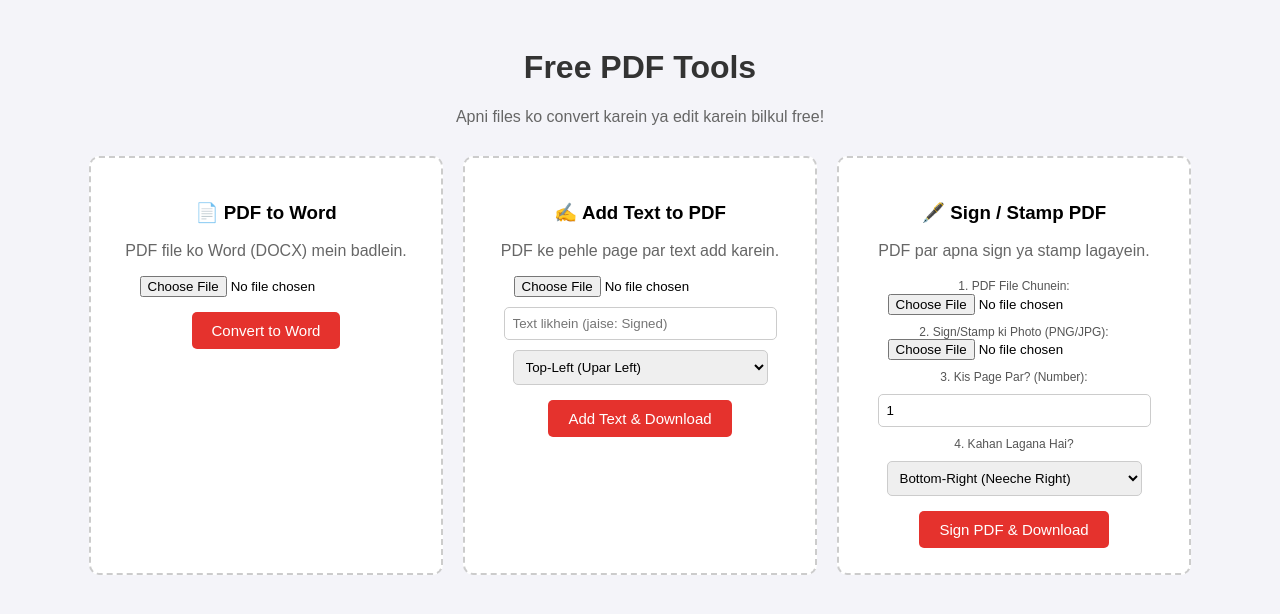
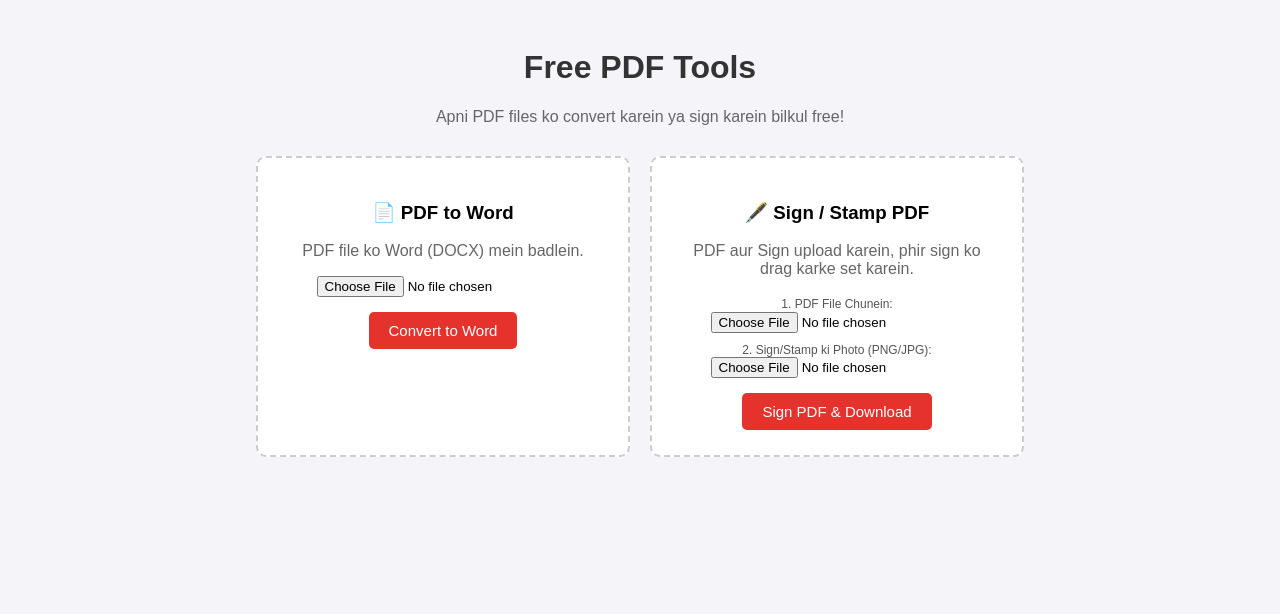
Before and after one commit to tahaqureshicongo-dev/pdf-converter, a Flask app: page / in a window 1280 px wide. Shown: the top 614 px of the page. Run offline with Flask 3, Linux system fonts and the light colour scheme.

Commit message:
Removed Add Text feature

```diff
--- a/app.py
+++ b/app.py
@@ -3,7 +3,6 @@ import os
 from pdf2docx import Converter
 from werkzeug.utils import secure_filename
 import fitz  # PyMuPDF
-from docx2pdf import convert as docx_to_pdf
 
 app = Flask(__name__)
 UPLOAD_FOLDER = 'uploads'
@@ -20,14 +19,10 @@ def convert():
     if 'file' not in request.files:
         return jsonify({'success': False, 'error': 'No file uploaded'})
     file = request.files['file']
-    if file.filename == '':
-        return jsonify({'success': False, 'error': 'No file selected'})
-
     if file and file.filename.endswith('.pdf'):
         filename = secure_filename(file.filename)
         pdf_path = os.path.join(app.config['UPLOAD_FOLDER'], filename)
         file.save(pdf_path)
-
         docx_path = pdf_path.replace('.pdf', '.docx')
         cv = Converter(pdf_path)
         cv.convert(docx_path)
@@ -35,53 +30,18 @@ def convert():
         return jsonify({'success': True, 'download_file': os.path.basename(docx_path)})
     return jsonify({'success': False, 'error': 'Only PDF files allowed'})
 
-# Feature 2: PDF par Text/Sign Add Karein
-@app.route('/edit-pdf', methods=['POST'])
-def edit_pdf():
-    if 'file' not in request.files:
-        return jsonify({'success': False, 'error': 'No file uploaded'})
-
-    file = request.files['file']
-    text_to_add = request.form.get('text_to_add', '')
-    position = request.form.get('position', 'top-left')
-
-    if file and file.filename.endswith('.pdf'):
-        filename = secure_filename(file.filename)
-        pdf_path = os.path.join(app.config['UPLOAD_FOLDER'], filename)
-        file.save(pdf_path)
-
-        doc = fitz.open(pdf_path)
-        page = doc[0]
-
-        if position == 'top-left':
-            x, y = 50, 50
-        elif position == 'top-right':
-            x, y = 400, 50
-        elif position == 'center':
-            x, y = 250, 400
-        elif position == 'bottom-left':
-            x, y = 50, 750
-        else:
-            x, y = 50, 50
-
-        page.insert_text((x, y), text_to_add, fontsize=14, color=(1, 0, 0))
-
-        edited_path = pdf_path.replace('.pdf', '_edited.pdf')
-        doc.save(edited_path)
-        doc.close()
-        return jsonify({'success': True, 'download_file': os.path.basename(edited_path)})
-    return jsonify({'success': False, 'error': 'Only PDF files allowed'})
-
-# Feature 3: PDF par Sign/Stamp Lagayein (NAYA FEATURE)
-@app.route('/sign-pdf', methods=['POST'])
-def sign_pdf():
+# Feature 2: Drag & Drop Sign PDF
+@app.route('/sign-pdf-drag', methods=['POST'])
+def sign_pdf_drag():
     if 'pdf_file' not in request.files or 'sign_image' not in request.files:
         return jsonify({'success': False, 'error': 'PDF aur Signature dono upload karein'})
 
     pdf_file = request.files['pdf_file']
     sign_image = request.files['sign_image']
-    page_num = int(request.form.get('page_num', 1)) - 1 # User 1 se start karta hai, Python 0 se
-    position = request.form.get('position', 'bottom-right')
+
+    x_percent = float(request.form.get('x_percent', 50))
+    y_percent = float(request.form.get('y_percent', 50))
+    width_percent = float(request.form.get('width_percent', 20))
 
     if pdf_file.filename.endswith('.pdf') and sign_image.filename.endswith(('.png', '.jpg', '.jpeg')):
         pdf_filename = secure_filename(pdf_file.filename)
@@ -94,27 +54,17 @@ def sign_pdf():
         sign_image.save(sign_path)
 
         doc = fitz.open(pdf_path)
-
-        # Check karein ki page number valid hai ya nahi
-        if page_num >= len(doc):
-            page_num = len(doc) - 1
-
-        page = doc[page_num]
+        page = doc[0]
         page_width = page.rect.width
         page_height = page.rect.height
 
-        # Position ke hisaab se image ka size aur jagah set karein
-        img_width, img_height = 150, 80 # Signature ka size
+        img_width = (width_percent / 100) * page_width
+        img_height = img_width * 0.4
 
-        if position == 'bottom-right':
-            rect = fitz.Rect(page_width - img_width - 20, page_height - img_height - 20, page_width - 20, page_height - 20)
-        elif position == 'bottom-left':
-            rect = fitz.Rect(20, page_height - img_height - 20, img_width + 20, page_height - 20)
-        elif position == 'top-right':
-            rect = fitz.Rect(page_width - img_width - 20, 20, page_width - 20, img_height + 20)
-        else: # center
-            rect = fitz.Rect((page_width - img_width)/2, (page_height - img_height)/2, (page_width + img_width)/2, (page_height + img_height)/2)
+        x = (x_percent / 100) * page_width - (img_width / 2)
+        y = (y_percent / 100) * page_height - (img_height / 2)
 
+        rect = fitz.Rect(x, y, x + img_width, y + img_height)
         page.insert_image(rect, filename=sign_path)
 
         signed_path = pdf_path.replace('.pdf', '_signed.pdf')
@@ -123,9 +73,8 @@ def sign_pdf():
 
         return jsonify({'success': True, 'download_file': os.path.basename(signed_path)})
 
-    return jsonify({'success': False, 'error': 'PDF aur Image (PNG/JPG) format check karein'})
+    return jsonify({'success': False, 'error': 'File format check karein'})
 
-# Download Route
 @app.route('/download/<filename>')
 def download_file(filename):
     file_path = os.path.join(app.config['UPLOAD_FOLDER'], filename)
--- a/templates/index.html
+++ b/templates/index.html
@@ -3,36 +3,38 @@
 <head>
     <meta charset="UTF-8">
     <meta name="viewport" content="width=device-width, initial-scale=1.0">
-    <title>PDF Tools - Free</title>
+    <title>Free PDF Tools</title>
     <style>
         body { font-family: Arial, sans-serif; background: #f4f4f9; text-align: center; padding: 20px; }
         h1 { color: #333; font-size: 32px; }
         p { color: #666; }
         .container { display: flex; flex-wrap: wrap; justify-content: center; gap: 20px; margin-top: 30px; }
-        .card {
-            background: white; border: 2px dashed #ccc; border-radius: 10px;
-            padding: 25px; width: 300px; text-align: center;
-        }
+        .card { background: white; border: 2px dashed #ccc; border-radius: 10px; padding: 25px; width: 320px; text-align: center; }
         .card:hover { border-color: #e5322d; }
-        button {
-            background: #e5322d; color: white; border: none; padding: 10px 20px;
-            font-size: 15px; border-radius: 5px; cursor: pointer; margin-top: 15px;
-        }
+        button { background: #e5322d; color: white; border: none; padding: 10px 20px; font-size: 15px; border-radius: 5px; cursor: pointer; margin-top: 15px; }
         button:hover { background: #c02722; }
         button:disabled { background: #999; cursor: not-allowed; }
-        .btn-download {
-            background: #28a745 !important; text-decoration: none; display: inline-block;
-            color: white; padding: 10px 20px; border-radius: 5px; margin-top: 15px;
-        }
+        .btn-download { background: #28a745 !important; text-decoration: none; display: inline-block; color: white; padding: 10px 20px; border-radius: 5px; margin-top: 15px; }
         .btn-download:hover { background: #218838 !important; }
         input[type="text"], input[type="number"], select { padding: 8px; width: 85%; margin-top: 10px; border: 1px solid #ccc; border-radius: 5px; }
         .loading { color: #e5322d; font-weight: bold; margin-top: 15px; display: none; }
         .success-box { display: none; margin-top: 15px; }
+
+        /* Drag & Drop Area Styling */
+        #drag-area {
+            width: 100%; height: 300px; background: #fff; border: 2px solid #333;
+            margin-top: 15px; position: relative; overflow: hidden;
+            display: none;
+        }
+        #drag-area img {
+            position: absolute; cursor: move; width: 100px;
+            border: 1px dashed red;
+        }
     </style>
 </head>
 <body>
     <h1>Free PDF Tools</h1>
-    <p>Apni files ko convert karein ya edit karein bilkul free!</p>
+    <p>Apni PDF files ko convert karein ya sign karein bilkul free!</p>
 
     <div class="container">
         <!-- Feature 1: PDF to Word -->
@@ -50,52 +52,22 @@
             </form>
         </div>
 
-        <!-- Feature 2: Add Text to PDF -->
-        <div class="card">
-            <h3>✍️ Add Text to PDF</h3>
-            <p>PDF ke pehle page par text add karein.</p>
-            <form id="form2" onsubmit="handleConvert(event, 'form2', '/edit-pdf', 'loading2', 'success2', 'btn2')">
-                <input type="file" name="file" accept=".pdf" required>
-                <br>
-                <input type="text" name="text_to_add" placeholder="Text likhein (jaise: Signed)" required>
-                <br>
-                <select name="position">
-                    <option value="top-left">Top-Left (Upar Left)</option>
-                    <option value="top-right">Top-Right (Upar Right)</option>
-                    <option value="center">Center (Beech Mein)</option>
-                    <option value="bottom-left">Bottom-Left (Neeche Left)</option>
-                </select>
-                <br>
-                <button id="btn2" type="submit">Add Text & Download</button>
-                <p id="loading2" class="loading">Processing... Please wait</p>
-                <div id="success2" class="success-box">
-                    <a id="link2" href="#" class="btn-download">⬇️ Download PDF</a>
-                </div>
-            </form>
-        </div>
-
-        <!-- Feature 3: Sign/Stamp PDF (NAYA FEATURE) -->
+        <!-- Feature 2: Drag & Drop Sign PDF -->
         <div class="card">
             <h3>🖋️ Sign / Stamp PDF</h3>
-            <p>PDF par apna sign ya stamp lagayein.</p>
-            <form id="form3" onsubmit="handleConvert(event, 'form3', '/sign-pdf', 'loading3', 'success3', 'btn3')">
+            <p>PDF aur Sign upload karein, phir sign ko drag karke set karein.</p>
+            <form id="form3" onsubmit="handleDragSubmit(event)">
                 <label style="font-size:12px; color:#555;">1. PDF File Chunein:</label>
-                <input type="file" name="pdf_file" accept=".pdf" required>
+                <input type="file" id="pdfFile" accept=".pdf" required>
                 <br>
                 <label style="font-size:12px; color:#555; display:block; margin-top:10px;">2. Sign/Stamp ki Photo (PNG/JPG):</label>
-                <input type="file" name="sign_image" accept="image/png, image/jpeg" required>
-                <br>
-                <label style="font-size:12px; color:#555; display:block; margin-top:10px;">3. Kis Page Par? (Number):</label>
-                <input type="number" name="page_num" value="1" min="1" required>
-                <br>
-                <label style="font-size:12px; color:#555; display:block; margin-top:10px;">4. Kahan Lagana Hai?</label>
-                <select name="position">
-                    <option value="bottom-right">Bottom-Right (Neeche Right)</option>
-                    <option value="bottom-left">Bottom-Left (Neeche Left)</option>
-                    <option value="top-right">Top-Right (Upar Right)</option>
-                    <option value="center">Center (Beech Mein)</option>
-                </select>
-                <br>
+                <input type="file" id="signFile" accept="image/png, image/jpeg" required onchange="previewSign(event)">
+
+                <!-- Yahan sign drag karega -->
+                <div id="drag-area">
+                    <img id="drag-sign" src="" alt="Sign" draggable="true">
+                </div>
+
                 <button id="btn3" type="submit">Sign PDF & Download</button>
                 <p id="loading3" class="loading">Sign lag raha hai... Please wait</p>
                 <div id="success3" class="success-box">
@@ -108,36 +80,98 @@
     <script>
         async function handleConvert(event, formId, endpoint, loadingId, successId, btnId) {
             event.preventDefault();
-
             var form = document.getElementById(formId);
             var formData = new FormData(form);
             var loading = document.getElementById(loadingId);
             var successBox = document.getElementById(successId);
             var btn = document.getElementById(btnId);
+            loading.style.display = 'block';
+            successBox.style.display = 'none';
+            btn.disabled = true;
+            try {
+                var response = await fetch(endpoint, { method: 'POST', body: formData });
+                var data = await response.json();
+                if (data.success) {
+                    loading.style.display = 'none';
+                    successBox.style.display = 'block';
+                    document.getElementById(successId.replace('success', 'link')).href = '/download/' + data.download_file;
+                } else { alert('Error: ' + data.error); loading.style.display = 'none'; btn.disabled = false; }
+            } catch (error) { alert('Error!'); loading.style.display = 'none'; btn.disabled = false; }
+        }
+
+        // Drag & Drop Logic
+        var dragArea = document.getElementById('drag-area');
+        var dragSign = document.getElementById('drag-sign');
+        var offsetX = 0, offsetY = 0, isDragging = false;
+
+        function previewSign(event) {
+            var file = event.target.files[0];
+            if (file) {
+                var reader = new FileReader();
+                reader.onload = function(e) {
+                    dragSign.src = e.target.result;
+                    dragArea.style.display = 'block';
+                    dragSign.style.left = '50%';
+                    dragSign.style.top = '50%';
+                };
+                reader.readAsDataURL(file);
+            }
+        }
+
+        dragSign.addEventListener('mousedown', function(e) {
+            isDragging = true;
+            offsetX = e.clientX - dragSign.getBoundingClientRect().left;
+            offsetY = e.clientY - dragSign.getBoundingClientRect().top;
+        });
+
+        document.addEventListener('mousemove', function(e) {
+            if (isDragging) {
+                var x = e.clientX - dragArea.getBoundingClientRect().left - offsetX;
+                var y = e.clientY - dragArea.getBoundingClientRect().top - offsetY;
+                dragSign.style.left = x + 'px';
+                dragSign.style.top = y + 'px';
+            }
+        });
+
+        document.addEventListener('mouseup', function() { isDragging = false; });
+
+        async function handleDragSubmit(event) {
+            event.preventDefault();
+            var pdfFile = document.getElementById('pdfFile').files[0];
+            var signFile = document.getElementById('signFile').files[0];
+            if (!pdfFile || !signFile) { alert('Dono files select karein'); return; }
+
+            var dragAreaRect = dragArea.getBoundingClientRect();
+            var signRect = dragSign.getBoundingClientRect();
+
+            var x_percent = ((signRect.left + signRect.width/2) - dragAreaRect.left) / dragAreaRect.width * 100;
+            var y_percent = ((signRect.top + signRect.height/2) - dragAreaRect.top) / dragAreaRect.height * 100;
+            var width_percent = (signRect.width / dragAreaRect.width) * 100;
+
+            var formData = new FormData();
+            formData.append('pdf_file', pdfFile);
+            formData.append('sign_image', signFile);
+            formData.append('x_percent', x_percent);
+            formData.append('y_percent', y_percent);
+            formData.append('width_percent', width_percent);
+
+            var btn = document.getElementById('btn3');
+            var loading = document.getElementById('loading3');
+            var successBox = document.getElementById('success3');
 
             loading.style.display = 'block';
             successBox.style.display = 'none';
             btn.disabled = true;
 
             try {
-                var response = await fetch(endpoint, { method: 'POST', body: formData });
+                var response = await fetch('/sign-pdf-drag', { method: 'POST', body: formData });
                 var data = await response.json();
-
                 if (data.success) {
                     loading.style.display = 'none';
                     successBox.style.display = 'block';
-                    var downloadLink = document.getElementById(successId.replace('success', 'link'));
-                    downloadLink.href = '/download/' + data.download_file;
-                } else {
-                    alert('Error: ' + data.error);
-                    loading.style.display = 'none';
-                    btn.disabled = false;
-                }
-            } catch (error) {
-                alert('Kuch ghalat ho gaya. Dobara koshish karein.');
-                loading.style.display = 'none';
-                btn.disabled = false;
-            }
+                    document.getElementById('link3').href = '/download/' + data.download_file;
+                } else { alert('Error: ' + data.error); loading.style.display = 'none'; btn.disabled = false; }
+            } catch (error) { alert('Error!'); loading.style.display = 'none'; btn.disabled = false; }
         }
     </script>
 </body>
```
